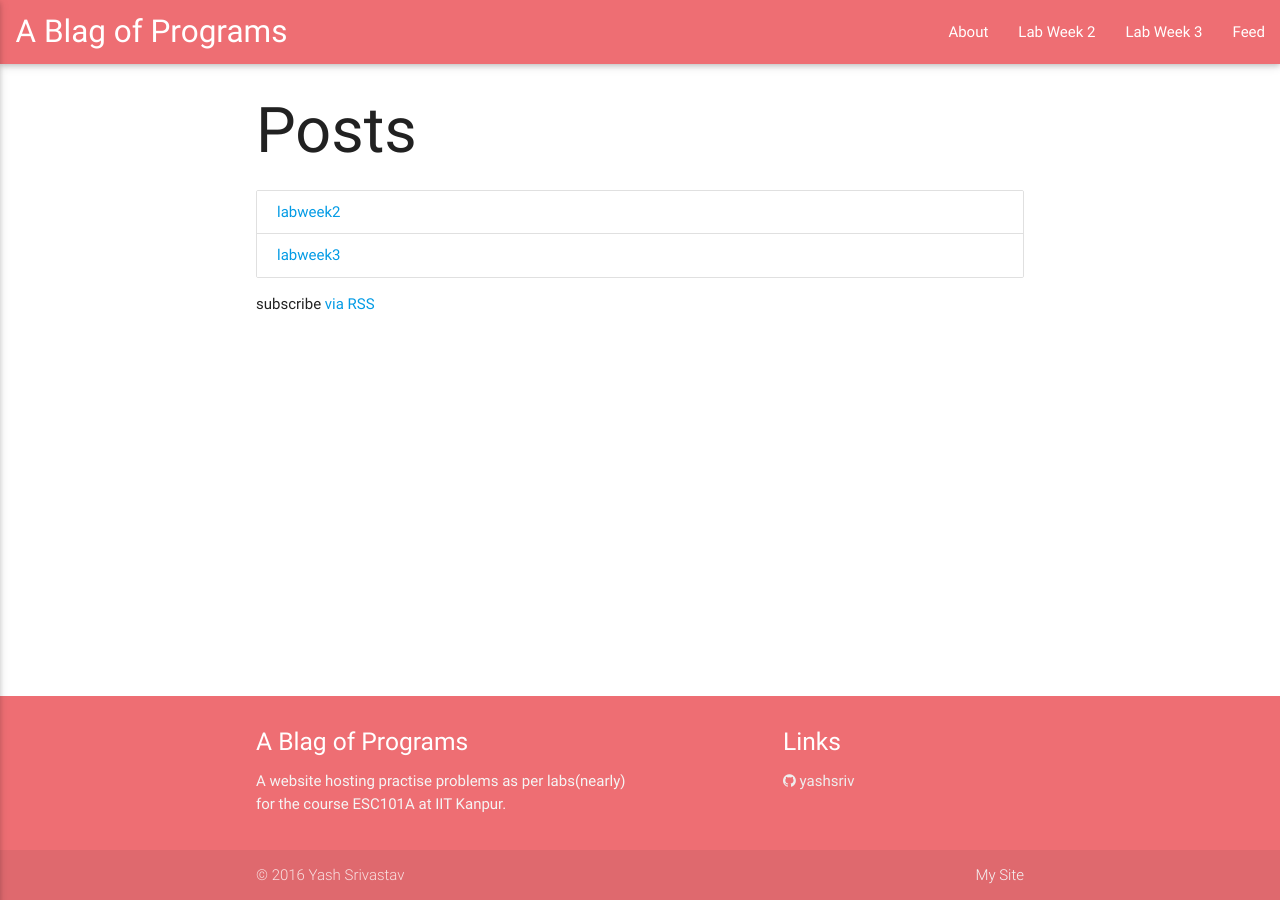
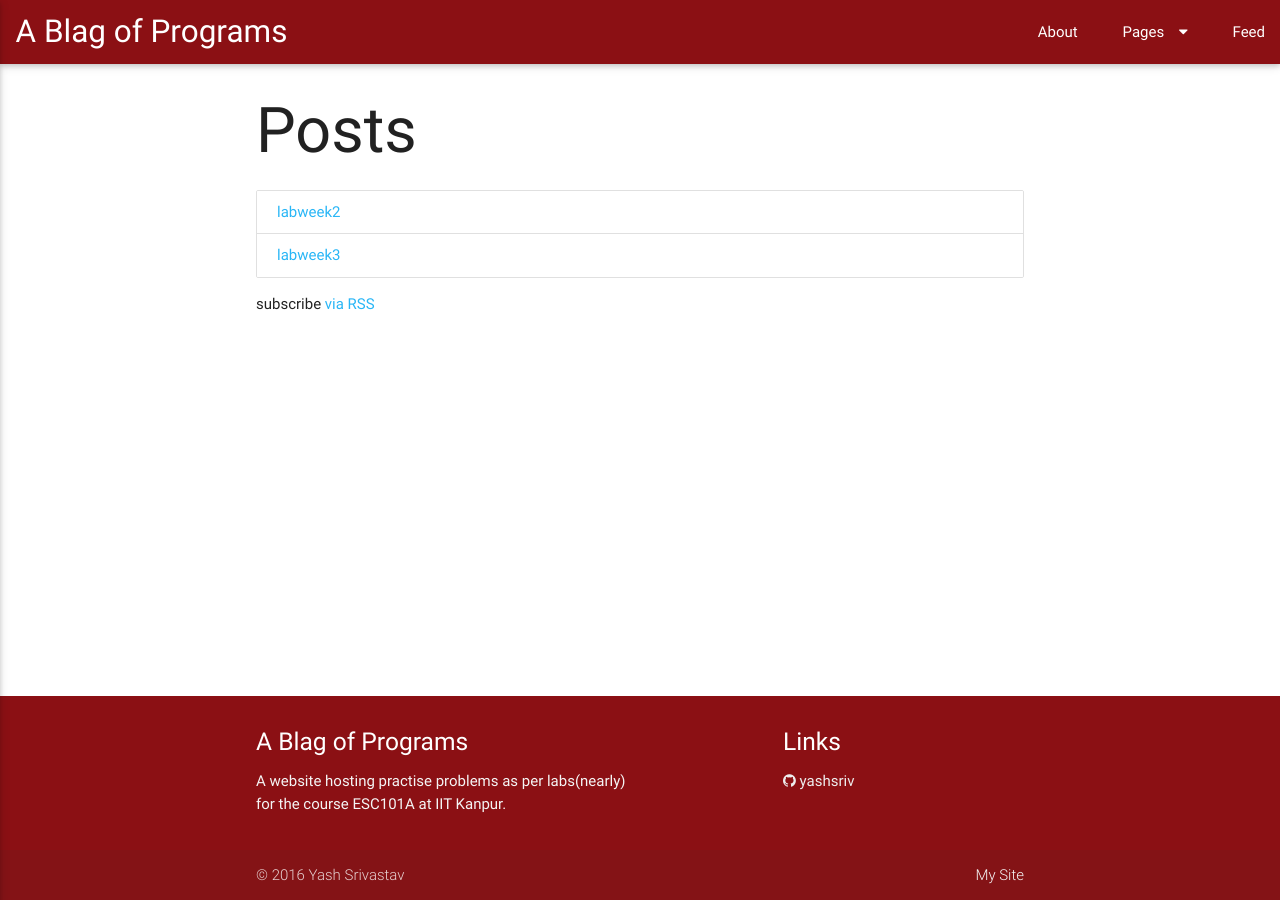
Before and after one commit to yashsriv/esc101, a Jekyll site: the page built from index.html, in a window 1280 px wide. Built offline with Jekyll 4.4.1, drawn with Linux system fonts in a browser that asks for light colours.

Commit message:
Improved gui

```diff
--- a/_config.yml
+++ b/_config.yml
@@ -45,7 +45,7 @@
 
 # Serving
 detach:  false
-port:    4000
+port:    1340
 host:    127.0.0.1
 
 # Outputting
--- a/_includes/header.html
+++ b/_includes/header.html
@@ -1,14 +1,23 @@
+<!-- Dropdown Structure -->
+<ul id="dropdown1" class="dropdown-content">
+  {% for mypage in site.pages %} {% if mypage.title %} {% if mypage.title != "About" %} {% if mypage.title == page.title %}
+  <li class="active"><a href="{{ mypage.url | prepend: site.baseurl }}">{{ mypage.title }}</a></li>
+  {% else %}
+  <li><a href="{{ mypage.url | prepend: site.baseurl }}">{{ mypage.title }}</a></li>
+  {% endif %} {% endif %} {% endif %} {% endfor %}
+</ul>
 <header>
   <nav class="site-nav">
     <div class="nav-wrapper">
       <a href="{{ site.baseurl }}/" class="brand-logo">&nbsp;&nbsp;{{ site.title }}</a>
       <a href="#" data-activates="mobile-demo" class="button-collapse">&nbsp;&nbsp;<i class="fa fa-bars"></i></a>
       <ul class="right hide-on-med-and-down">
-        {% for mypage in site.pages %} {% if mypage.title %} {% if mypage.title == page.title %}
+        {% for mypage in site.pages %} {% if mypage.title %} {% if mypage.title == "About" %} {% if mypage.title == page.title %}
         <li class="active"><a href="{{ mypage.url | prepend: site.baseurl }}">{{ mypage.title }}</a></li>
         {% else %}
         <li><a href="{{ mypage.url | prepend: site.baseurl }}">{{ mypage.title }}</a></li>
-        {% endif %} {% endif %} {% endfor %}
+        {% endif %} {% endif %} {% endif %} {% endfor %}
+        <li><a class="dropdown-button" href="#!" data-activates="dropdown1">&nbsp;&nbsp;&nbsp;&nbsp;Pages&nbsp;&nbsp;&nbsp;&nbsp;<i class="fa fa-caret-down" aria-hidden="true"></i>&nbsp;&nbsp;&nbsp;&nbsp;</a></li>
         <li><a href="{{ " /feed.xml " | prepend: site.baseurl }}">Feed</a></li>
       </ul>
       <ul class="side-nav" id="mobile-demo">
--- a/_sass/_materialize.scss
+++ b/_sass/_materialize.scss
@@ -6,7 +6,8 @@
 @import "components/color";
 
 // Variables;
-@import "components/variables";
+/*@import "components/variables";*/
+@import "myvariables";
 
 // Reset
 @import "components/normalize";
--- /dev/null
+++ b/_sass/_myvariables.scss
@@ -0,0 +1,309 @@
+/* ==========================================================================
+   Materialize variables
+   ========================================================================== */
+/**
+ * Table of Contents:
+ *
+ *  1. Colors
+ *  2. Badges
+ *  3. Buttons
+ *  4. Cards
+ *  5. Collapsible
+ *  6. Chips
+ *  7. Date Picker
+ *  8. Dropdown
+ *  10. Forms
+ *  11. Global
+ *  12. Grid
+ *  13. Navigation Bar
+ *  14. Side Navigation
+ *  15. Photo Slider
+ *  16. Spinners | Loaders
+ *  17. Tabs
+ *  18. Tables
+ *  19. Toasts
+ *  20. Typography
+ *  21. Footer
+ *  22. Flow Text
+ *  23. Collections
+ *  24. Progress Bar
+ */
+
+
+/* 1. Colors
+   ========================================================================== */
+
+$primary-color: color("materialize-red", "darken-4") !default;
+$primary-color-light: lighten($primary-color, 15%) !default;
+$primary-color-dark: darken($primary-color, 15%) !default;
+
+$secondary-color: color("teal", "lighten-1") !default;
+$success-color: color("green", "base") !default;
+$error-color: color("red", "base") !default;
+$link-color: color("light-blue", "lighten-1") !default;
+
+
+/* 2. Badges
+   ========================================================================== */
+
+$badge-bg-color: $secondary-color !default;
+
+
+/* 3. Buttons
+   ========================================================================== */
+
+// Shared styles
+$button-border: none !default;
+$button-background-focus: lighten($secondary-color, 4%) !default;
+$button-font-size: 1.3rem !default;
+$button-height: 36px !default;
+$button-padding: 0 2rem !default;
+$button-radius: 2px !default;
+
+// Disabled styles
+$button-disabled-background: #DFDFDF !default;
+$button-disabled-color: #9F9F9F !default;
+
+// Raised buttons
+$button-raised-background: $secondary-color !default;
+$button-raised-background-hover: lighten($button-raised-background, 5%) !default;
+$button-raised-color: #fff !default;
+
+// Large buttons
+$button-large-icon-font-size: 1.6rem !default;
+$button-large-height: $button-height * 1.5 !default;
+
+// Flat buttons
+$button-flat-color: #343434 !default;
+$button-flat-disabled-color: lighten(#999, 10%) !default;
+
+// Floating buttons
+$button-floating-background: $secondary-color !default;
+$button-floating-background-hover: $button-floating-background !default;
+$button-floating-color: #fff !default;
+$button-floating-size: 37px !default;
+$button-floating-large-size: $button-floating-size * 1.5 !default;
+$button-floating-radius: 50% !default;
+
+
+/* 4. Cards
+   ========================================================================== */
+
+$card-padding: 20px !default;
+$card-bg-color: #fff !default;
+$card-link-color: color("orange", "accent-2") !default;
+$card-link-color-light: lighten($card-link-color, 20%) !default;
+
+
+/* 5. Collapsible
+   ========================================================================== */
+
+$collapsible-height: 3rem !default;
+$collapsible-header-color: #fff !default;
+$collapsible-border-color: #ddd !default;
+
+
+/* 6. Chips
+   ========================================================================== */
+
+$chip-bg-color: #e4e4e4 !default;
+
+
+/* 7. Date Picker
+   ========================================================================== */
+
+$datepicker-weekday-bg: darken($secondary_color, 7%) !default;
+$datepicker-date-bg: $secondary_color !default;
+$datepicker-year: rgba(255, 255, 255, .4) !default;
+$datepicker-focus: rgba(0,0,0, .05) !default;
+$datepicker-selected: $secondary-color !default;
+$datepicker-selected-outfocus: desaturate(lighten($secondary-color, 35%), 15%) !default;
+
+
+/* 8. Dropdown
+   ========================================================================== */
+
+$dropdown-bg-color: #fff !default;
+$dropdown-hover-bg-color: #eee !default;
+$dropdown-color: $secondary-color !default;
+$dropdown-item-height: 50px !default;
+
+
+/* 9. Fonts
+   ========================================================================== */
+
+$roboto-font-path: "../fonts/roboto/" !default;
+
+
+/* 10. Forms
+   ========================================================================== */
+
+// Text Inputs + Textarea
+$input-height: 3rem !default;
+$input-border-color: color("grey", "base") !default;
+$input-border: 1px solid $input-border-color !default;
+$input-background: #fff !default;
+$input-error-color: $error-color !default;
+$input-success-color: $success-color !default;
+$input-focus-color: $secondary-color !default;
+$input-font-size: 1rem !default;
+$input-margin: 0 0 15px 0 !default;
+$input-padding: 0 !default;
+$input-transition: all .3s !default;
+$label-font-size: .8rem !default;
+$input-disabled-color: rgba(0,0,0, .26) !default;
+$input-disabled-solid-color: #BDBDBD !default;
+$input-disabled-border: 1px dotted $input-disabled-color !default;
+$input-invalid-border: 1px solid $input-error-color !default;
+$placeholder-text-color: lighten($input-border-color, 20%) !default;
+
+// Radio Buttons
+$radio-fill-color: $secondary-color !default;
+$radio-empty-color: #5a5a5a !default;
+$radio-border: 2px solid $radio-fill-color !default;
+
+// Range
+$range-height: 14px !default;
+$range-width: 14px !default;
+$track-height: 3px !default;
+
+// Select
+$select-border: 1px solid #f2f2f2 !default;
+$select-background: rgba(255, 255, 255, 0.90) !default;
+$select-focus: 1px solid lighten($secondary-color, 47%) !default;
+$select-padding: 5px !default;
+$select-radius: 2px !default;
+$select-disabled-color: rgba(0,0,0,.3) !default;
+
+// Switches
+$switch-bg-color: $secondary-color !default;
+$switch-checked-lever-bg: desaturate(lighten($secondary-color, 25%), 25%) !default;
+$switch-unchecked-bg: #F1F1F1 !default;
+$switch-unchecked-lever-bg: #818181 !default;
+$switch-radius: 15px !default;
+
+
+/* 11. Global
+   ========================================================================== */
+
+// Media Query Ranges
+$small-screen-up: 601px !default;
+$medium-screen-up: 993px !default;
+$large-screen-up: 1201px !default;
+$small-screen: 600px !default;
+$medium-screen: 992px !default;
+$large-screen: 1200px !default;
+
+$medium-and-up: "only screen and (min-width : #{$small-screen-up})" !default;
+$large-and-up: "only screen and (min-width : #{$medium-screen-up})" !default;
+$small-and-down: "only screen and (max-width : #{$small-screen})" !default;
+$medium-and-down: "only screen and (max-width : #{$medium-screen})" !default;
+$medium-only: "only screen and (min-width : #{$small-screen-up}) and (max-width : #{$medium-screen})" !default;
+
+
+/* 12. Grid
+   ========================================================================== */
+
+$num-cols: 12 !default;
+$gutter-width: 1.5rem !default;
+$element-top-margin: $gutter-width/3 !default;
+$element-bottom-margin: ($gutter-width*2)/3 !default;
+
+
+/* 13. Navigation Bar
+   ========================================================================== */
+
+$navbar-height: 64px !default;
+$navbar-height-mobile: 56px !default;
+$navbar-font-color: #fff !default;
+$navbar-brand-font-size: 2.1rem !default;
+
+
+/* 14. Side Navigation
+   ========================================================================== */
+
+$sidenav-font-color: #444 !default;
+$sidenav-bg-color: #fff !default;
+$sidenav-padding-right: 30px !default;
+$sidenav-item-height: 64px !default;
+
+
+/* 15. Photo Slider
+   ========================================================================== */
+
+$slider-bg-color: color('grey', 'base') !default;
+$slider-bg-color-light: color('grey', 'lighten-2') !default;
+$slider-indicator-color: color('green', 'base') !default;
+
+
+/* 16. Spinners | Loaders
+   ========================================================================== */
+
+$spinner-default-color: $secondary-color !default;
+
+
+/* 17. Tabs
+   ========================================================================== */
+
+$tabs-underline-color: $primary-color-light !default;
+$tabs-text-color: $primary-color !default;
+$tabs-bg-color: #fff !default;
+
+
+/* 18. Tables
+   ========================================================================== */
+
+$table-border-color: #d0d0d0 !default;
+$table-striped-color: #f2f2f2 !default;
+
+
+/* 19. Toasts
+   ========================================================================== */
+
+$toast-height: 48px !default;
+$toast-color: #323232 !default;
+$toast-text-color: #fff !default;
+
+
+/* 20. Typography
+   ========================================================================== */
+
+$off-black: rgba(0, 0, 0, 0.87) !default;
+// Header Styles
+$h1-fontsize: 4.2rem !default;
+$h2-fontsize: 3.56rem !default;
+$h3-fontsize: 2.92rem !default;
+$h4-fontsize: 2.28rem !default;
+$h5-fontsize: 1.64rem !default;
+$h6-fontsize: 1rem !default;
+
+
+/* 21. Footer
+   ========================================================================== */
+
+$footer-bg-color: $primary-color !default;
+
+
+/* 22. Flow Text
+   ========================================================================== */
+
+$range : $large-screen - $small-screen !default;
+$intervals: 20 !default;
+$interval-size: $range / $intervals !default;
+
+
+/* 23. Collections
+   ========================================================================== */
+
+$collection-border-color: #e0e0e0 !default;
+$collection-bg-color: #fff !default;
+$collection-active-bg-color: $secondary-color !default;
+$collection-active-color: lighten($secondary-color, 55%) !default;
+$collection-hover-bg-color: #ddd !default;
+$collection-link-color: $secondary-color !default;
+
+
+/* 24. Progress Bar
+   ========================================================================== */
+
+$progress-bar-color: $secondary-color !default;
```
Also changed, not shown: assets/css/main.scss (+0 -19 lines).
